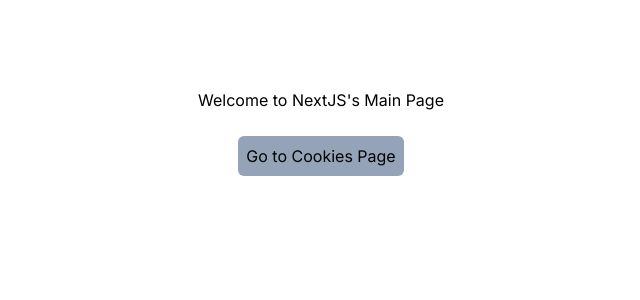
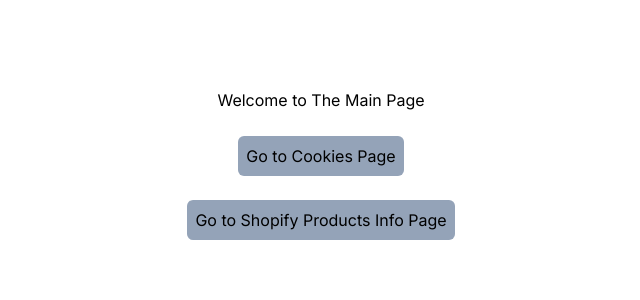
Before and after one commit to dyj0183/Smile-Cookies-App, a Next.js app: page / in a window 1280 px wide. Shown: the top 300 px of the page, without its empty margins (319-959 px from the left). Built offline with nearby package versions, Linux system fonts and the light colour scheme.

Commit message:
added styling and images

```diff
--- a/src/app/page.tsx
+++ b/src/app/page.tsx
@@ -4,9 +4,14 @@
 export default function Home() {
 	return (
 		<main className="flex min-h-screen flex-col items-center p-2">
-			<h1 className="mt-20">Welcome to NextJS's Main Page</h1>
+			<h1 className="mt-20">Welcome to The Main Page</h1>
 			<Link href="cookies">
 				<p className="bg-slate-400 p-2 mt-6 rounded-md">Go to Cookies Page</p>
+			</Link>
+			<Link href="shopify">
+				<p className="bg-slate-400 p-2 mt-6 rounded-md">
+					Go to Shopify Products Info Page
+				</p>
 			</Link>
 		</main>
 	);
--- a/src/app/shopify/page.tsx
+++ b/src/app/shopify/page.tsx
@@ -8,11 +8,16 @@
 	inventory_quantity: number;
 }
 
+interface Image {
+	src: string;
+}
+
 // Define the product interface
 interface ShopifyProduct {
 	id: number;
 	title: string;
 	variants: Variant[];
+	image: Image;
 }
 
 export default function ShopifyProducts() {
@@ -39,6 +44,11 @@
 						key={product.id}
 						className="border rounded-lg p-4 shadow-lg hover:shadow-xl transition-shadow duration-200"
 					>
+						<img
+							src={product.image.src} // Display the product image
+							alt={product.title}
+							className="w-full h-64 object-cover rounded-md mb-4"
+						/>
 						<h2 className="text-xl font-semibold mb-2">{product.title}</h2>
 						<p className="text-gray-600">
 							Price:{" "}
@@ -48,8 +58,16 @@
 						</p>
 						<p className="text-gray-600">
 							Available Quantity:{" "}
-							<span className="font-bold text-green-500">
-								{product.variants[0].inventory_quantity}
+							<span
+								className={`font-bold ${
+									product.variants[0].inventory_quantity > 0
+										? "text-green-500"
+										: "text-red-500"
+								}`}
+							>
+								{product.variants[0].inventory_quantity > 0
+									? product.variants[0].inventory_quantity
+									: "Out of Stock"}
 							</span>
 						</p>
 					</div>
```
